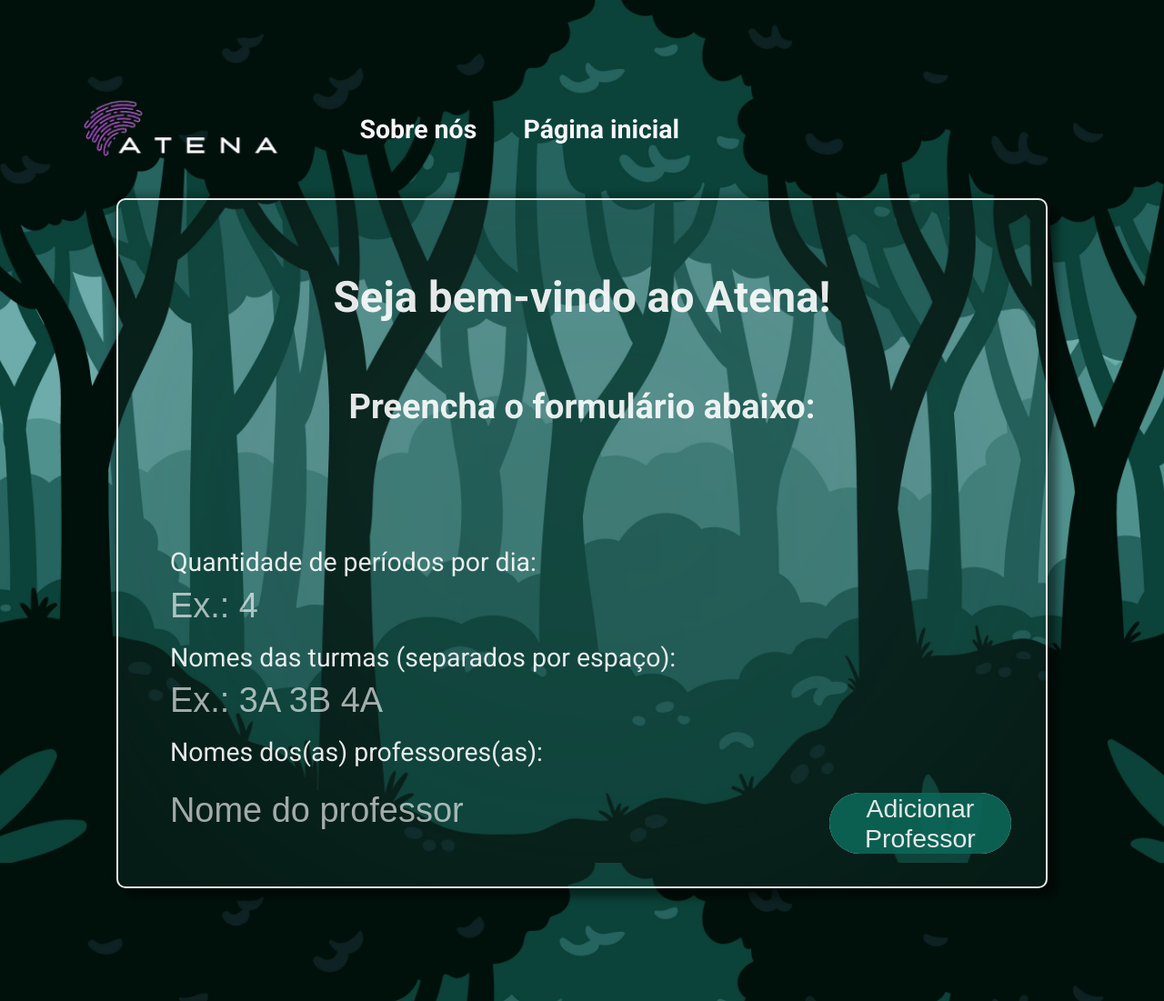
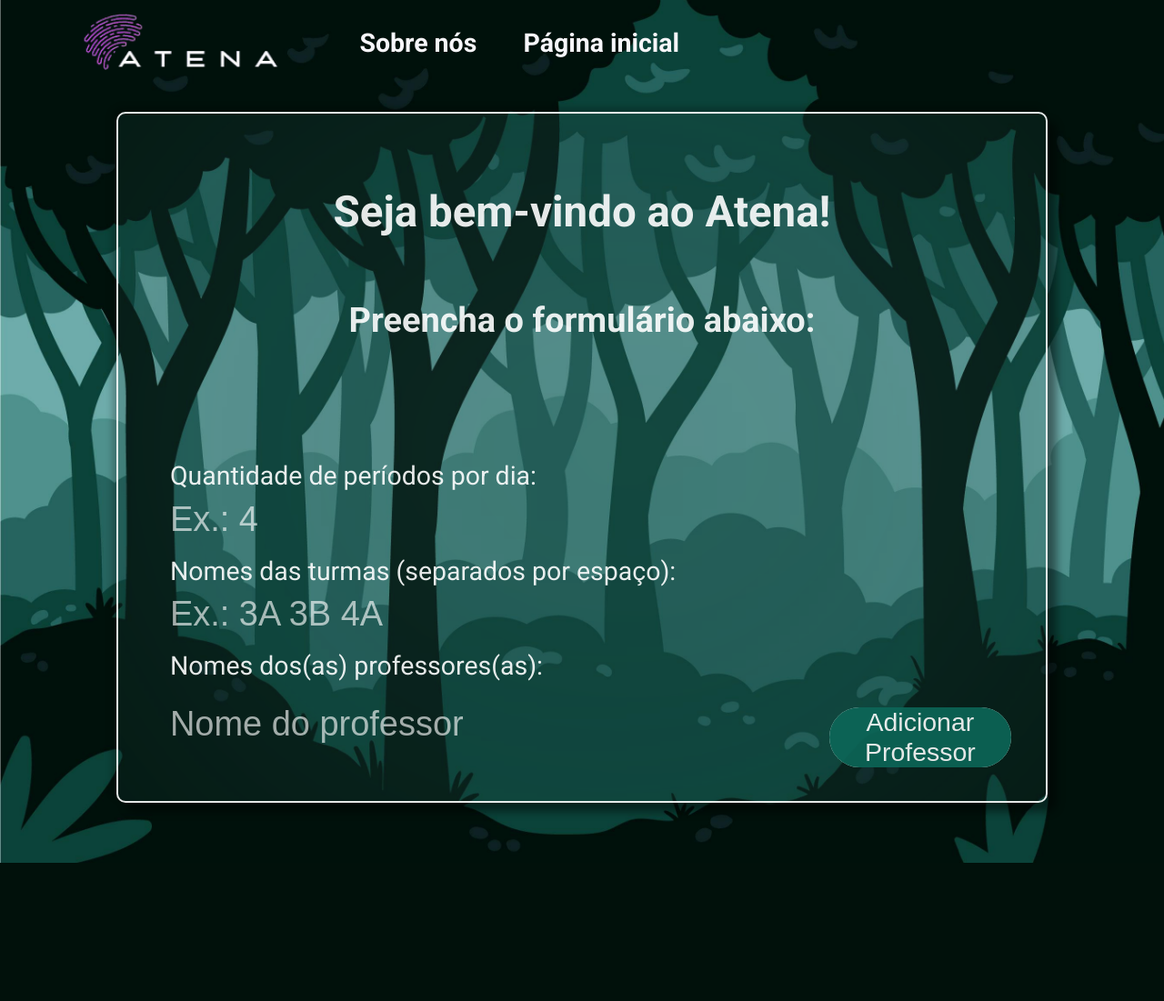
Before and after one commit to GabrielM0nteir0/Atena-JTT-2024-, a Flask app: page /form in a window 1280 px wide. Shown: the whole page at 91% size. After the commit the page ends 949 px from the top, so only its background shows below. Run offline with Flask 3, Linux system fonts and the light colour scheme.

Commit message:
mais correções

```diff
--- a/static/styles/styles.css
+++ b/static/styles/styles.css
@@ -2,7 +2,6 @@ body {
   background-size: cover;
   background-repeat: no-repeat;
   background-attachment: fixed; /* Mantém a imagem fixa enquanto rola */
-  padding: 10vh;
   margin: 0;
   display: flex;
   flex-direction: column;
@@ -167,8 +166,8 @@ h3
   left: -2vw;
   background-size: 600vh;
   z-index: -1;
-  width: calc(100% + 4px);
-  height: calc(100% + 4px);
+  width: calc(100% + 4vw);
+  height: calc(100% + 4vh);
   filter: blur(8px);
   animation: glowing 20s linear infinite;
   transition: opacity .3s ease-in-out;
@@ -241,8 +240,8 @@ h3
   left: -2vw;
   background-size: 600%;
   z-index: -1;
-  width: calc(100% + 4px);
-  height: calc(100% + 4px);
+  width: calc(100% + 4vw);
+  height: calc(100% + 4vh);
   filter: blur(8px);
   animation: glowing 20s linear infinite;
   transition: opacity .3s ease-in-out;
--- a/templates/pages/pag-inicial.html
+++ b/templates/pages/pag-inicial.html
@@ -68,7 +68,7 @@
 
                 // Redireciona para o novo arquivo após clicar
                 button.onclick = function () {
-                    window.location.href = "index.html"; // Redireciona para o novo arquivo
+                    window.location.href = "form"; // Redireciona para o novo arquivo
                 };
 
                 // Torna os itens visíveis com animação
```
